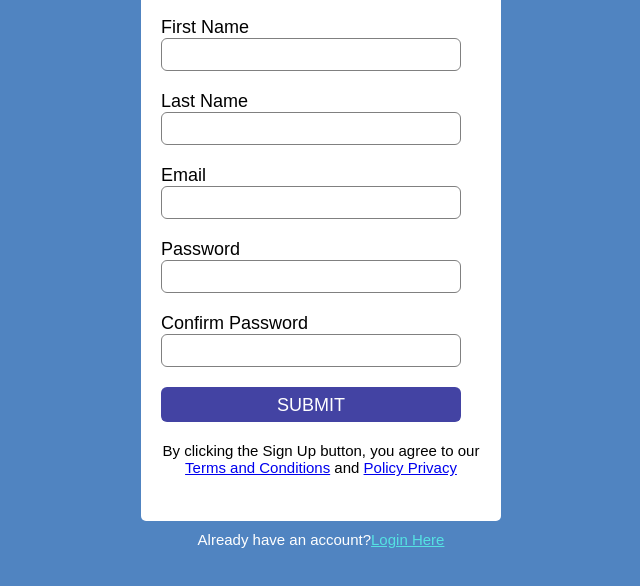
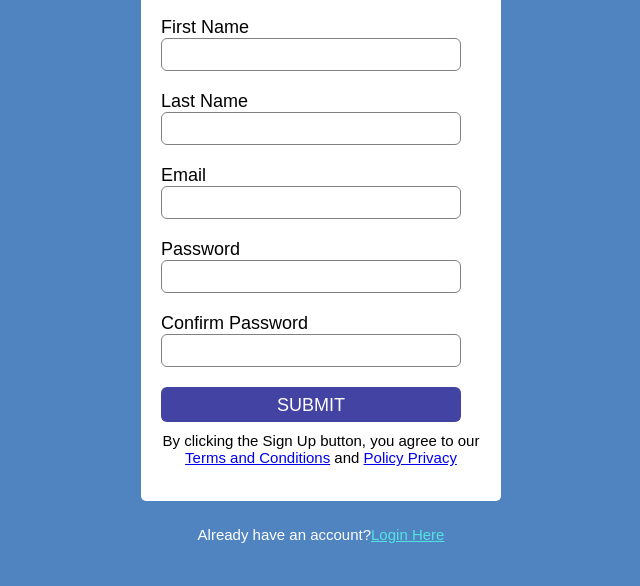
Before and after one commit to Foreeyez/Group-Project, a plain HTML site: page sign-up.html in a window 1280 px wide. Shown: the part 90-676 px from the top of the page, without its empty margins (319-959 px from the left). Drawn offline with Linux system fonts and the light colour scheme.

Commit message:
login Correction

```diff
--- a/style/login.css
+++ b/style/login.css
@@ -9,7 +9,7 @@ body{
 }
 .Signup-container{
      width: 360px;
-     height: 600px;
+     height: 580px;
      margin: auto;
      background-color: white;
      border-radius: 5px;
@@ -63,13 +63,14 @@ input[type="button"]{
 p{
      font-size: 15px;
      text-align: center;
+     margin-top: -10px;
      padding-top: 20px;
 }
 .bottom{
      text-align: center;
      color: #fff;
      font-size: 15px;
-     margin-top: -10px;
+     margin-top: 5px;
 }
 .bottom a{
      color:rgb(85, 226, 226);
```
Also changed, not shown: login.html (+2 -2 lines).
